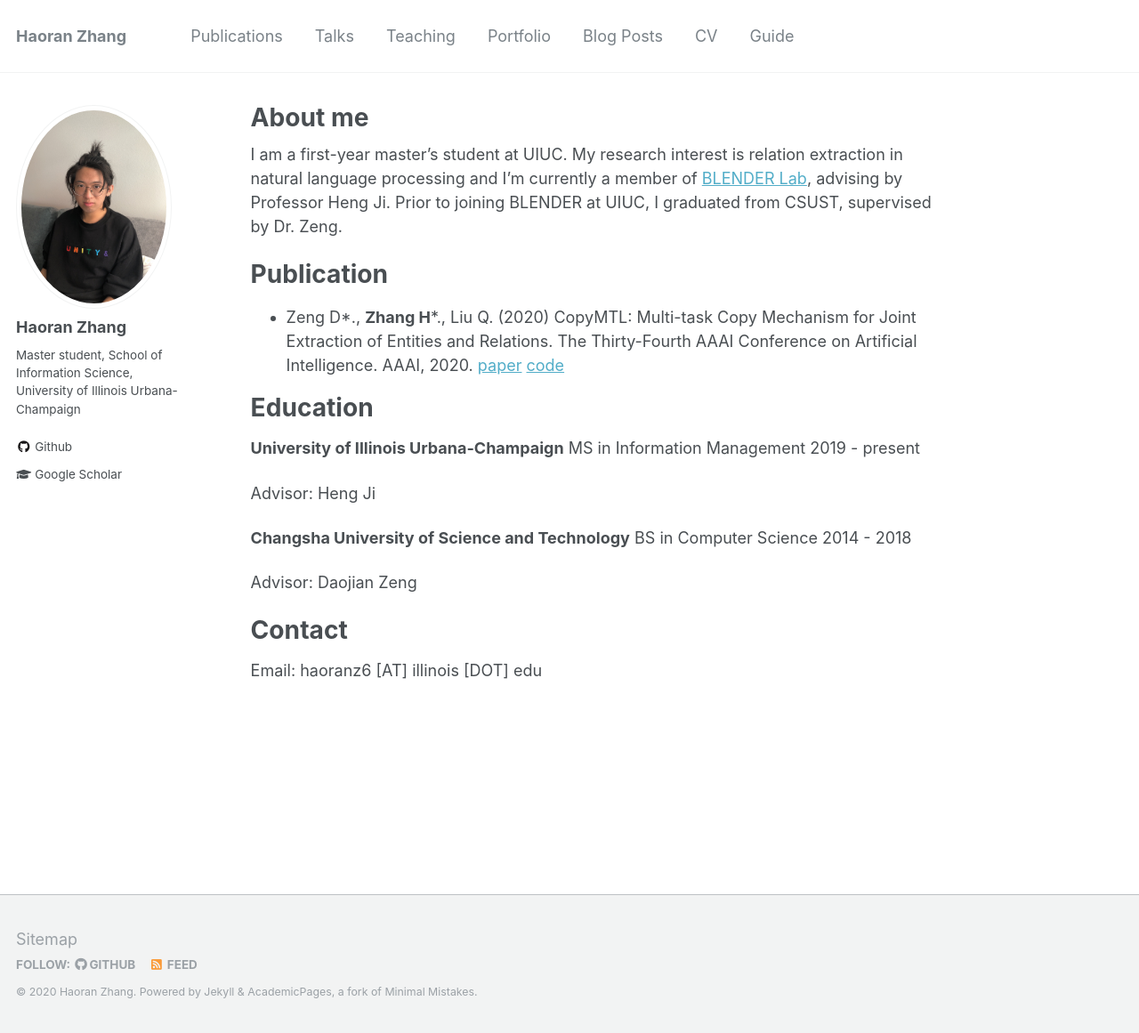
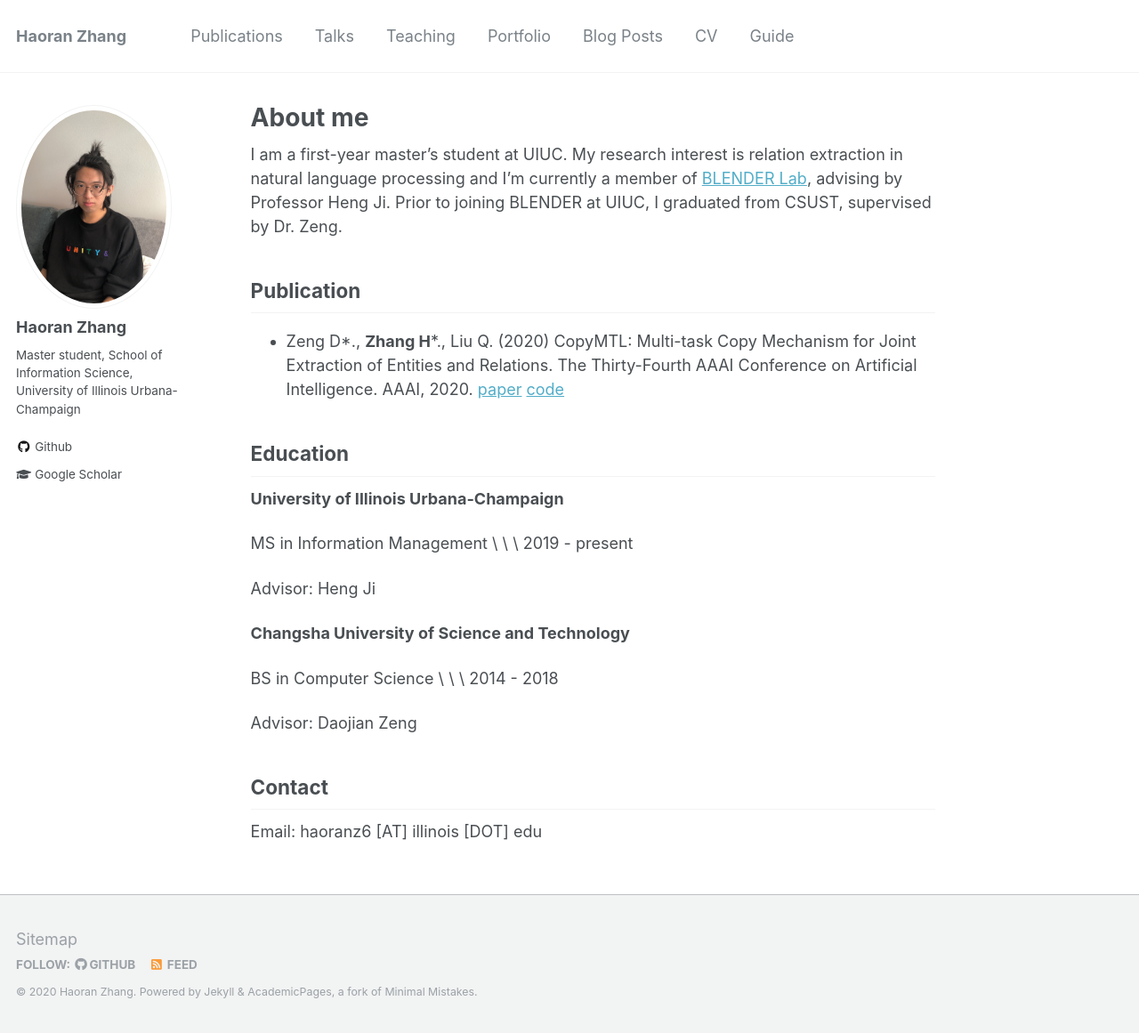
Before and after one commit to WindChimeRan/WindChimeRan.github.io, a Jekyll site: the page built from _pages/about.md, in a window 1280 px wide and 1161 px high. Shown: the whole window at 89% size. Built offline with Jekyll 4.4.1, drawn with Linux system fonts in a browser that asks for light colours.

```diff
--- a/_config.yml
+++ b/_config.yml
@@ -82,7 +82,7 @@ analytics:
 author:
   name             : "Haoran Zhang"
   avatar           : "photo.JPG"
-  bio              : "Master student, School of Information Science, University of Illinois Urbana-Champaign"
+  bio              : "Master student, \n School of Information Science, \n University of Illinois Urbana-Champaign"
   location         :
   employer         :
   # pubmed           : "https://www.ncbi.nlm.nih.gov/pubmed/?term=john+snow"
@@ -209,15 +209,6 @@ defaults:
     values:
       layout: single
       author_profile: true
-  # _teaching
-  - scope:
-      path: ""
-      type: teaching
-    values:
-      layout: single
-      author_profile: true
-      share: true
-      comments: true
   # _publications
   - scope:
       path: ""
--- a/_pages/about.md
+++ b/_pages/about.md
@@ -10,25 +10,25 @@ redirect_from:
 
 I am a first-year master's student at UIUC. My research interest is relation extraction in natural language processing and I'm currently a member of [BLENDER Lab](http://blender.cs.illinois.edu/), advising by Professor Heng Ji. Prior to joining BLENDER at UIUC, I graduated from CSUST, supervised by Dr. Zeng.
 
-# Publication
+## Publication
 
 - Zeng D\*., **Zhang H**\*., Liu Q. (2020) CopyMTL: Multi-task Copy Mechanism for Joint Extraction of Entities and Relations. The Thirty-Fourth AAAI Conference on Artificial Intelligence. AAAI, 2020. [paper](https://arxiv.org/pdf/1911.10438.pdf) [code](https://github.com/WindChimeRan/CopyMTL)
 
-# Education
+## Education
 
 **University of Illinois Urbana-Champaign**
-MS in Information Management
-2019 - present
+
+MS in Information Management \ \ \ 2019 - present
 
 Advisor: Heng Ji
 
 
 **Changsha University of Science and Technology**
-BS in Computer Science
-2014 - 2018
+
+BS in Computer Science \ \ \ 2014 - 2018
 
 Advisor: Daojian Zeng
 
-# Contact
+## Contact
 
 Email: haoranz6 [AT] illinois [DOT] edu
```
